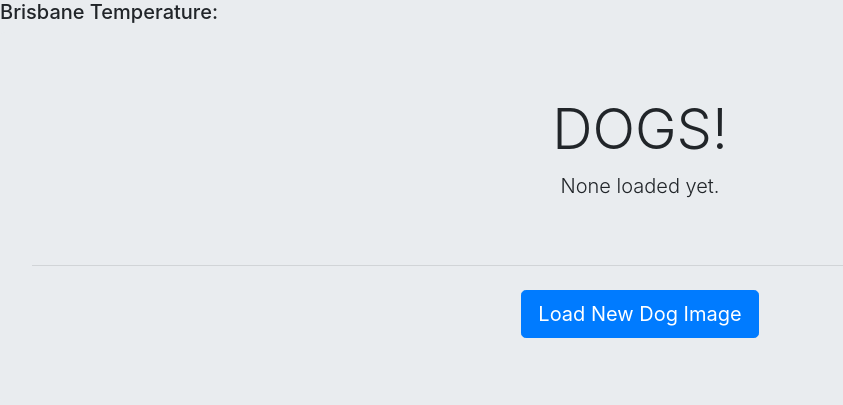
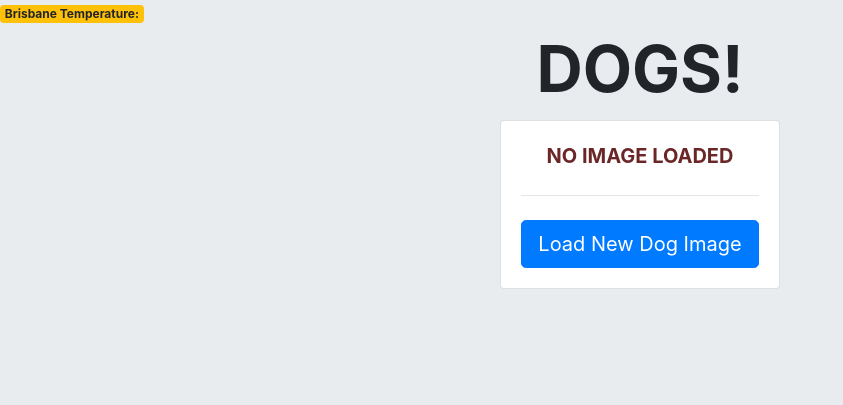
Before and after one commit to adsy/DogNodeServerDemo, a plain HTML site: page index.html in a window 1280 px wide. Shown: the whole page, without its empty margins (0-843 px from the left). Drawn offline with nearby package versions, Linux system fonts and the light colour scheme; no server answers.

Commit message:
updated css

```diff
--- a/index.html
+++ b/index.html
@@ -25,27 +25,34 @@
 </head>
 
 <body>
-  <h5 id="weather">Brisbane Temperature: </h5>
-  <div class="jumbotron">
 
-    <div class="title">
-      <h1 class="display-4">DOGS!</h1>
-    </div>
-    <div class="title">
+  <h5 class="weather badge-warning badge">Brisbane Temperature: <span id="weather" class="badge badge-warning"></span>
+  </h5>
+  <div class="jumbotron pt-0 mt-0">
 
+    <div class="title pb-1">
+      <h1 class="title">DOGS!</h1>
     </div>
 
-    <p class="dog lead">None loaded yet.</p>
+    <div class="holder">
+      <div class="card">
+        <img class="dog-img" src="" alt="">
+        <div class="card-body">
+          <p class="dog">NO IMAGE LOADED</p>
+          <hr class="my-4">
 
-    <img class="dog-img" src="" alt="">
+          <a class="btn btn-primary btn-lg request-dog" href="#" role="button">Load New Dog Image</a>
 
-    <hr class="my-4">
+        </div>
+      </div>
+    </div>
 
-    <a class="btn btn-primary btn-lg request-dog" href="#" role="button">Load New Dog Image</a>
 
-    <div id="loading"></div>
-      <div id="isItLoaded"></div>
-    </div>
+
+
+
+
+
 
     <script src="./public/dogs.js"></script>
     <script src="./public/weather.js"></script>
--- a/public/css/style.css
+++ b/public/css/style.css
@@ -14,14 +14,28 @@ body {
     background-color: #e9ecef !important;
 }
 
-#weather {
+.weather {
     text-align: left;
 }
 
 .dog-img {
    height:400px;
+   display:none;
 }
 
 .title {
     font-size:64px;
+    font-weight: 700;
+
 }
+
+.holder {
+    display: flex;
+    justify-content: center;
+}
+
+.dog {
+    font-weight: 700;
+    font-size: 20px;
+    color: rgba(80, 0, 0, 0.849);
+}
--- a/public/dogs.js
+++ b/public/dogs.js
@@ -9,7 +9,6 @@ function addNewDoggo() {
   promise
     .then(function(response) {
       const processingPromise = response.json();
-
       return processingPromise;
     })
     .then(function(processedResponse) {
@@ -17,9 +16,8 @@ function addNewDoggo() {
       const info = document.querySelector(".dog");
       img.src = processedResponse.message;
       img.alt = "Cute doggo";
+      img.style.display = "block";
       info.innerText = "";
-
-      console.log("test");
     });
 }
 
--- a/public/weather.js
+++ b/public/weather.js
@@ -1,6 +1,4 @@
 const WEATHER_API = "http://api.openweathermap.org/data/2.5/weather?lat=-27&lon=153&units=metric&APPID=5238b2be2476743ef363b263ae4d2db6";
-
-
 
 const promise = fetch(WEATHER_API);
 promise.then(function (response) {
```
Also changed, not shown: public/images/giphy.gif (deleted), public/images/load.gif (added).
